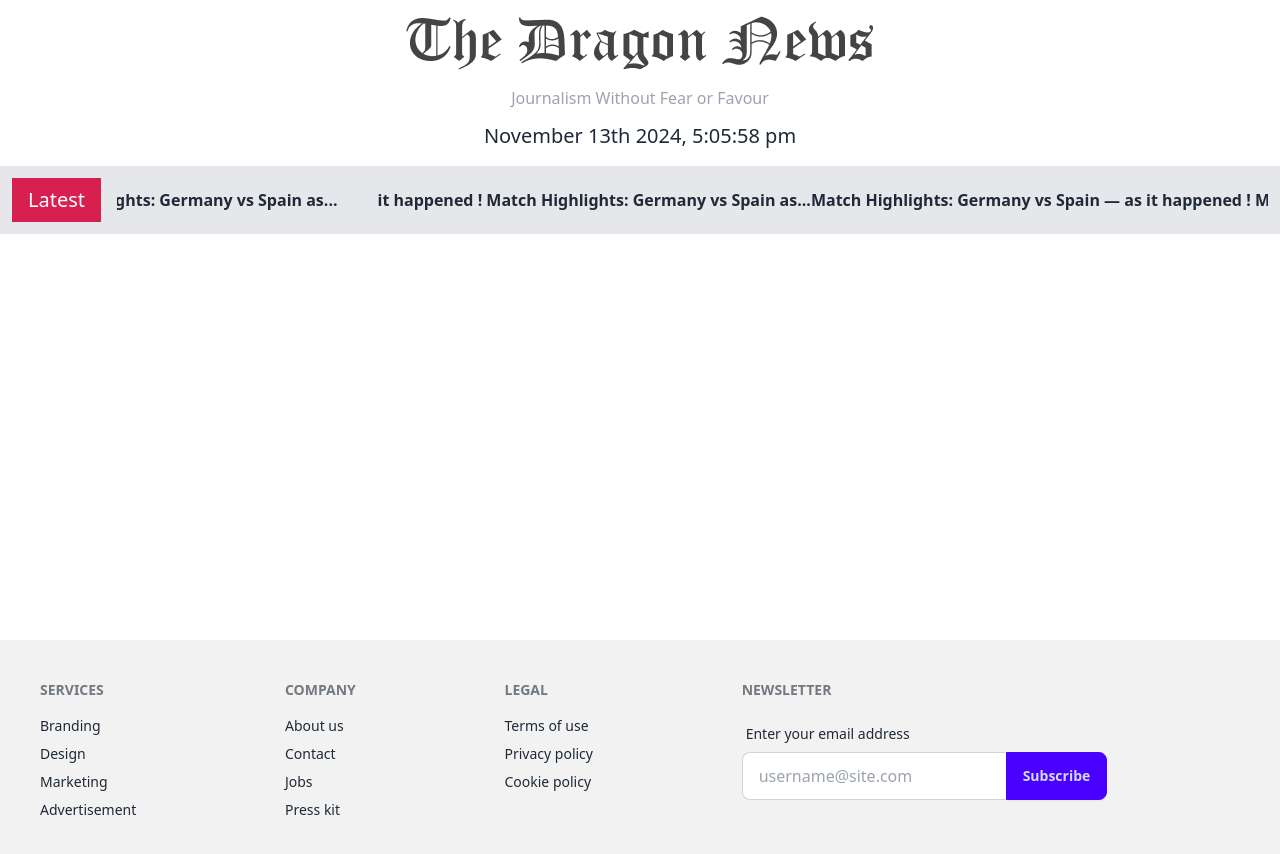
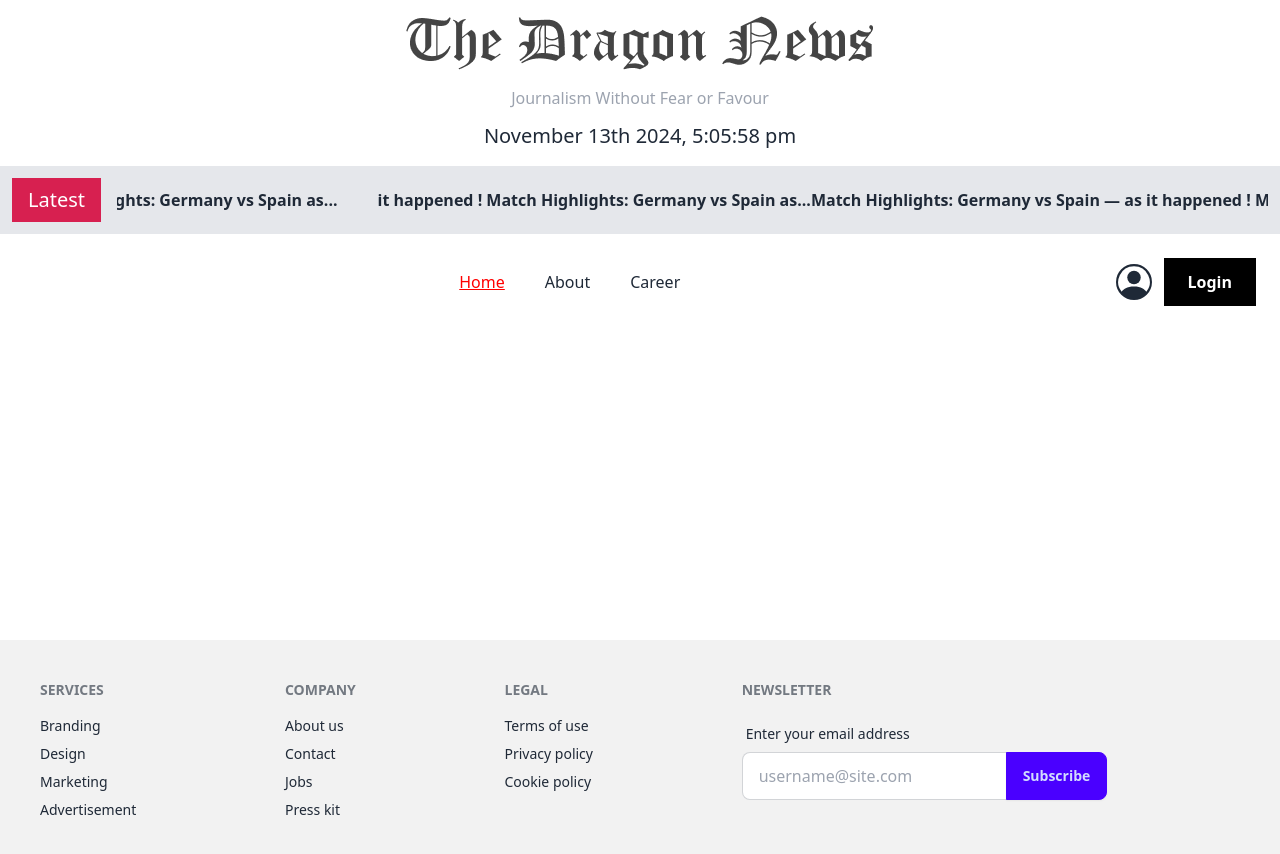
Before and after one commit to Hayder987/dragon-news-react-firebase, a React (Vite) app: page / in a window 1280 px wide. Shown: the top 854 px of the page. Built offline with nearby package versions, Linux system fonts and the light colour scheme.

Commit message:
navbar created and pagewise daynamic

```diff
--- a/src/components/HomeComponents/header/Header.jsx
+++ b/src/components/HomeComponents/header/Header.jsx
@@ -1,6 +1,7 @@
 import moment from 'moment';
 import logo from '../../../assets/logo.png'
 import HeaderMarquee from './HeaderMarquee';
+import NavBar from './NavBar';
 
 const Header = () => {
     return (
@@ -13,6 +14,9 @@ const Header = () => {
             <div className="mt-4">
                 <HeaderMarquee></HeaderMarquee>
             </div>
+            <div className="">
+                <NavBar></NavBar>
+            </div>
         </div>
     );
 };
--- /dev/null
+++ b/src/components/HomeComponents/header/NavBar.jsx
@@ -0,0 +1,26 @@
+import { NavLink } from "react-router-dom";
+import { BsPersonCircle } from "react-icons/bs";
+
+
+const NavBar = () => {
+    return (
+        <div className="flex justify-between items-center p-6">
+            <div className=""></div>
+            <div className="">
+                <ul className="flex gap-10">
+                    <NavLink to="/">Home</NavLink>
+                    <NavLink to="/about">About</NavLink>
+                    <NavLink to="career">Career</NavLink>
+                </ul>
+            </div>
+            <div className="flex justify-center items-center gap-3">
+            <p className="text-4xl"><BsPersonCircle /></p>
+            <button className="bg-black py-3 px-6 text-white font-semibold">
+                Login
+            </button>
+            </div>
+        </div>
+    );
+};
+
+export default NavBar;
--- a/src/index.css
+++ b/src/index.css
@@ -3,3 +3,9 @@
 @tailwind base;
 @tailwind components;
 @tailwind utilities;
+
+
+ul .active{
+    color:red;
+    text-decoration: underline;
+}
--- a/src/pages/Career.jsx
+++ b/src/pages/Career.jsx
@@ -3,7 +3,7 @@
 const Career = () => {
     return (
         <div>
-
+            career
         </div>
     );
 };
--- a/src/routes/Root.jsx
+++ b/src/routes/Root.jsx
@@ -1,10 +1,16 @@
-import { Outlet } from "react-router-dom";
+import { Outlet, useLocation } from "react-router-dom";
 import Footer from "../components/Footer";
+import NavBar from "../components/HomeComponents/header/NavBar";
 
 
 const Root = () => {
+    const {pathname} = useLocation();
+
     return (
         <div className="container mx-auto">
+            {
+                pathname==="/"?"":<NavBar></NavBar>
+            }
 
             <div className="min-h-[80vh]">
               <Outlet></Outlet>
```
Also changed, not shown: src/routes/router.jsx (+10 -0 lines).
